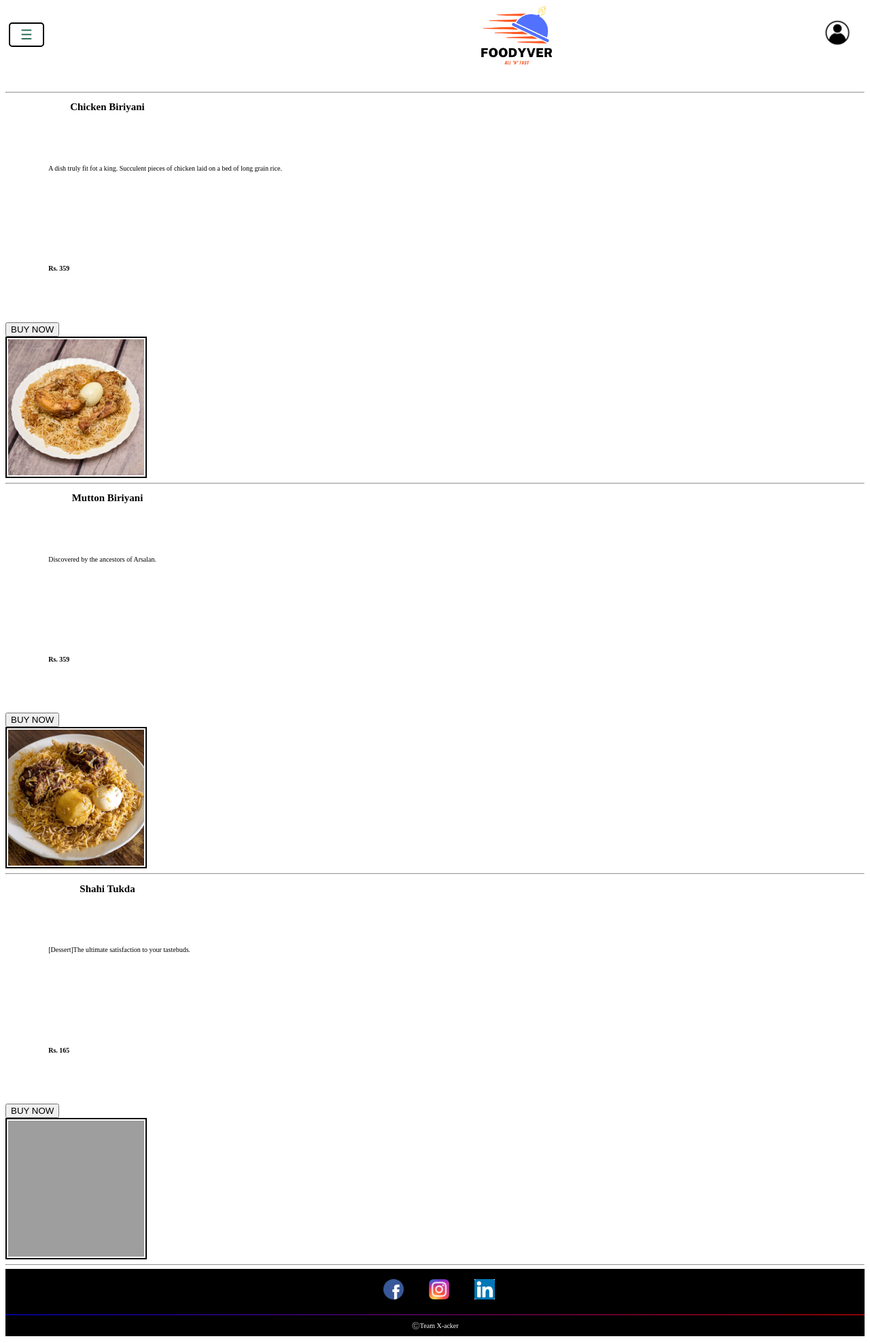
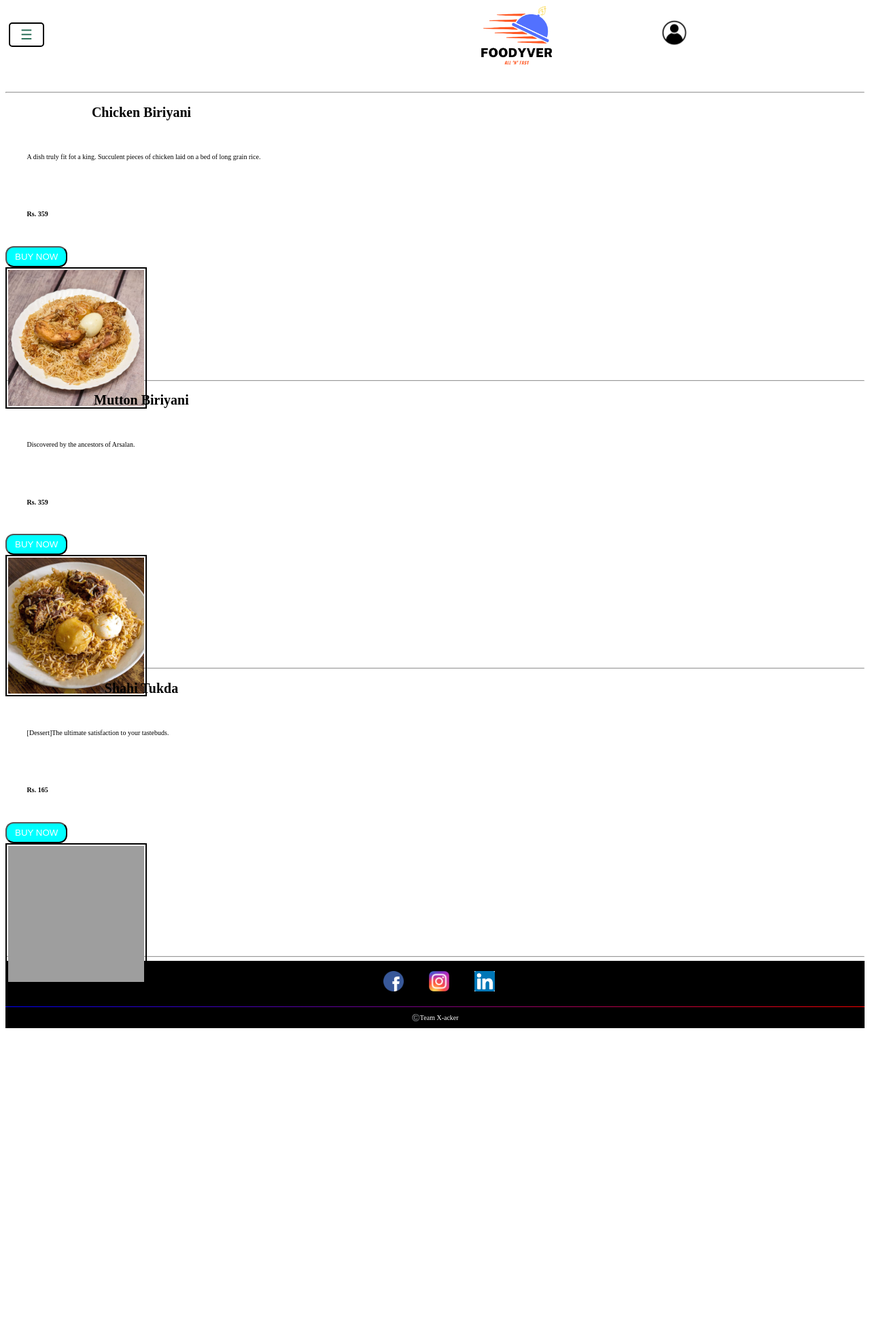
Before and after one commit to devsatyamr/foodyver, a PHP site: page /arsalan.html in a window 1280 px wide. Shown: the whole page at 68% size. After the commit the page ends 1512 px from the top, so only its background shows below. Run offline with PHP 8.4, Linux system fonts and the light colour scheme; a stand-in replaces the project's code that opens the database connection; grey boxes are pictures that could not be loaded.

Commit message:
Update style.css

```diff
--- a/style.css
+++ b/style.css
@@ -374,3 +416,40 @@ span:nth-child(18) {
     padding-left: 35%;
   }
 }
+.container{
+  max-width: 80vw;
+  font-family:  "Ubuntu", sans-serif;
+}
+.navbar{
+  display: flex;
+  height: 70px;
+}
+.navbar li{
+  list-style: none;
+  margin: 0 12px;
+}
+.topleft{
+  width: 50%;
+
+}
+.topright{
+  width: 50%;
+
+}
+.section1{
+  max-height: 50vh;
+}
+.section1 h1{
+  font-size: 2rem;
+}
+.btn{
+  padding: 6px 12px;
+  cursor: pointer;
+  border: 2px transparent blueviolet;
+  border-radius: 12px;
+  color: white;
+  background-color:aqua;
+}
+.logo{
+  font-size: 1.5rem;
+}
```
Also changed, not shown: other parts of style.css (+42 -0 lines).
